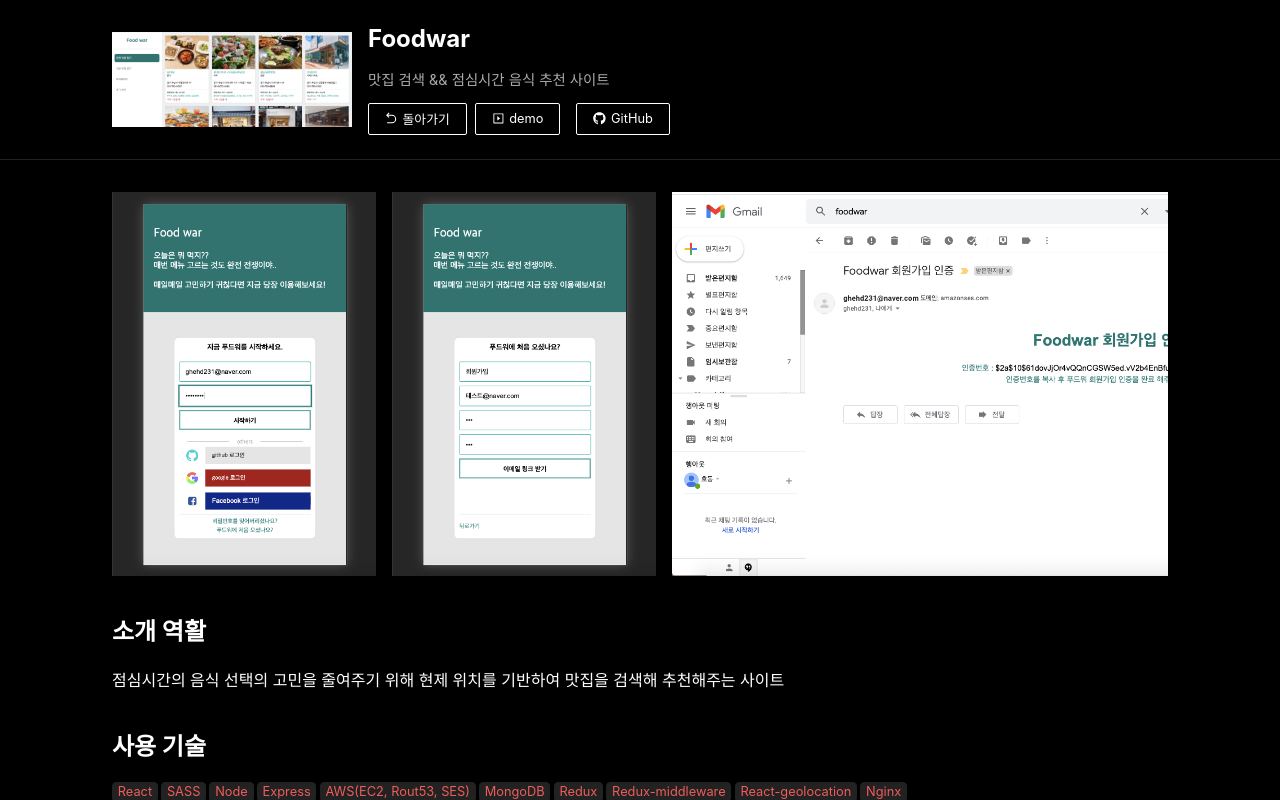
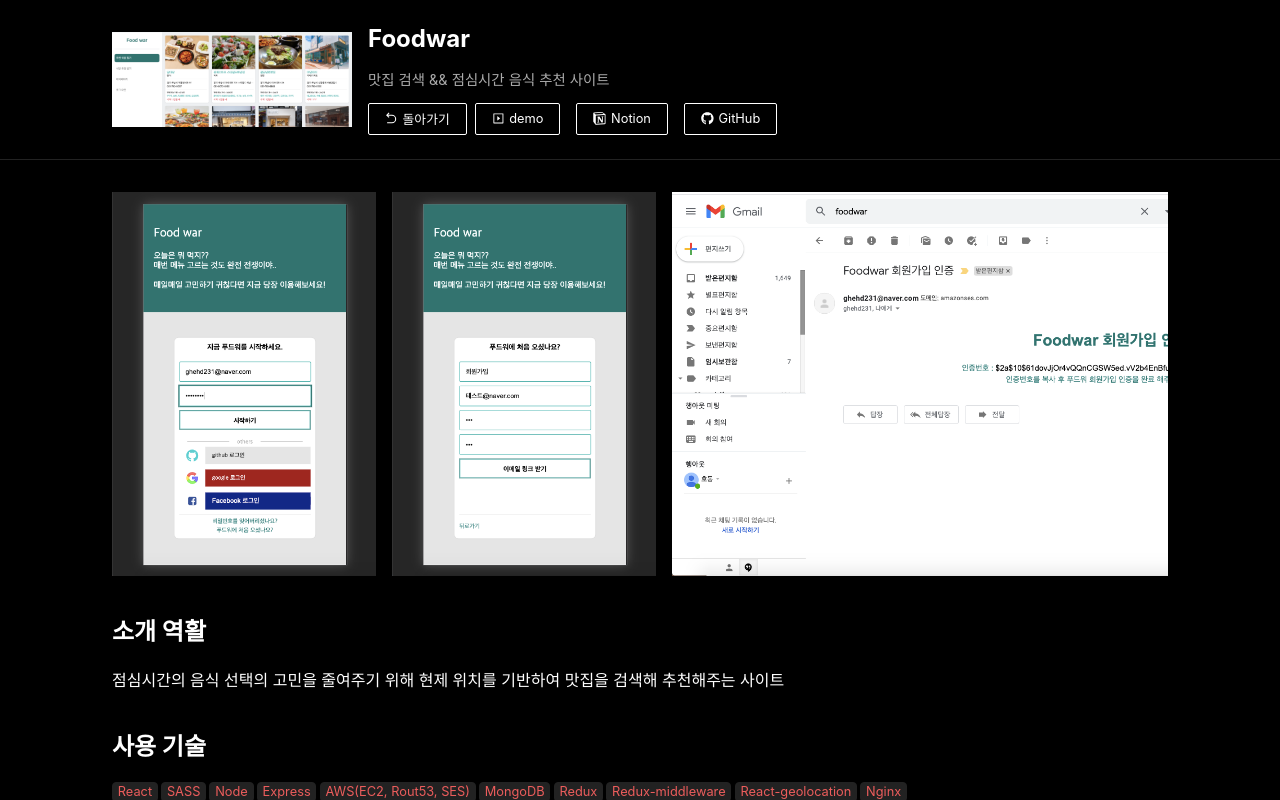
Before and after one commit to ghehd231/portfolio, a React (Create React App) app in the folder client/: page /detail/1 in a window 1280 px wide. Built offline with nearby package versions, Linux system fonts and the light colour scheme.

Commit message:
Detail summury notion 추가

```diff
--- a/client/src/components/detail/Summary.js
+++ b/client/src/components/detail/Summary.js
@@ -7,6 +7,7 @@
 import { RiArrowGoBackLine } from 'react-icons/ri';
 import { AiOutlinePlaySquare } from 'react-icons/ai';
 import { FaGithub } from 'react-icons/fa';
+import { SiNotion } from 'react-icons/si';
 const Summary = ({ project }) => {
   const history = useHistory();
   const goBack = () => {
@@ -41,6 +42,17 @@
               >
                 <AiOutlinePlaySquare />
                 demo
+              </Button>}
+            {project.notion &&
+              <Button
+                to={{ pathname: project.notion }}
+                target="_blank"
+                iconright="true"
+                mini="true"
+                marginleft="true"
+              >
+                <SiNotion />
+                Notion
               </Button>}
             <Button
               to={
--- a/client/src/contexts/projects.js
+++ b/client/src/contexts/projects.js
@@ -24,6 +24,7 @@
     image: ['foodwar01', 'foodwar02', 'foodwar03', 'foodwar04', 'foodwar05', 'foodwar06'],
     demo: 'https://foodwar.kro.kr',
     github: 'https://github.com/food-war/foodwar',
+    notion: 'https://www.notion.so/ghehd231/Foodwar-d6025c64483540c1a8c40d73ffff55b9',
   },
   {
     id: 2,
```
